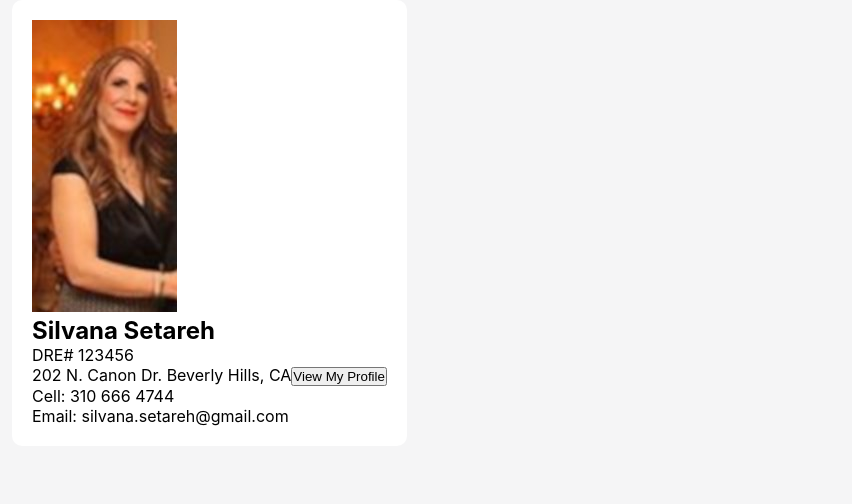
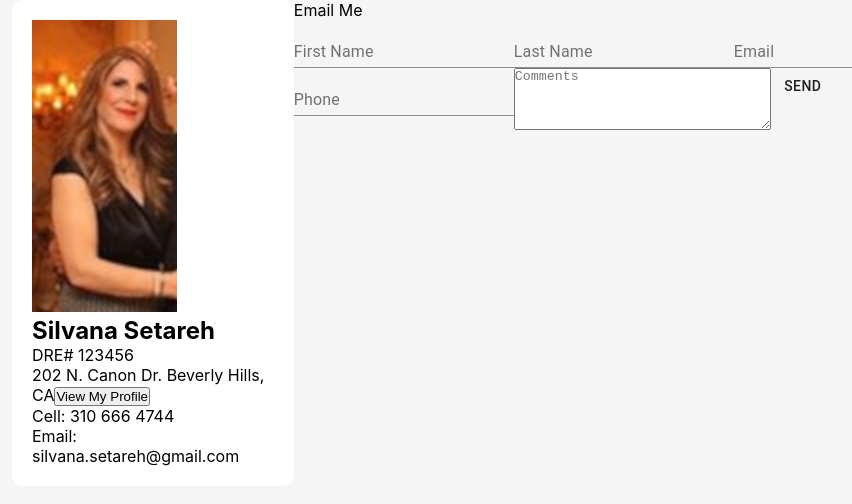
Before and after one commit to rissandimo/silvana-setareh-real-estate, a React (Create React App) app: page / in a window 1280 px wide. Shown: the top 504 px of the page, without its empty margins (78-930 px from the left). Built offline with nearby package versions, Linux system fonts and the light colour scheme.

Commit message:
Added contact form

```diff
--- a/package.json
+++ b/package.json
@@ -3,6 +3,7 @@
   "version": "0.1.0",
   "private": true,
   "dependencies": {
+    "@material-ui/core": "^4.11.0",
     "@testing-library/jest-dom": "^5.11.4",
     "@testing-library/react": "^11.1.0",
     "@testing-library/user-event": "^12.1.10",
--- a/src/App.js
+++ b/src/App.js
@@ -1,12 +1,14 @@
 import './App.css';
+
 import About from './components/about/About';
+import Contact from './components/contact/Contact';
 
 function App() {
   return (
     <div className="app">
     <div className="topSection">
         <About />
-
+        <Contact />
     </div>
     </div>
   );
--- /dev/null
+++ b/src/components/contact/Contact.js
@@ -0,0 +1,40 @@
+import React, { useState } from 'react';
+import './Contact.css';
+
+import { Button, FormControl, TextareaAutosize, TextField } from '@material-ui/core';
+
+const Contact = () => {
+
+    const [firstName, setFirstName] = useState('');
+    const [lastName, setLastName] = useState('');
+    const [email, setEmail] = useState('');
+    const [phone, setPhone] = useState('');
+    const [comments, setComments] = useState('');
+
+    return (
+
+    <div className="contact">
+        <p>Email Me</p>
+        <form>
+            <FormControl>
+                <TextField value={firstName} label='First Name' onChange={e => setFirstName(e.target.value)} />
+            </FormControl>
+            <FormControl>
+                <TextField value={lastName} label='Last Name' onChange={e => setLastName(e.target.value)} />
+            </FormControl>
+            <FormControl>
+                <TextField value={email} label='Email' onChange={e => setEmail(e.target.value)} />
+            </FormControl>
+            <FormControl>
+                <TextField value={phone} label='Phone' onChange={e => setPhone(e.target.value)} />
+            </FormControl>
+            <FormControl>
+            <TextareaAutosize cols={30} rowsMin={4} placeholder="Comments" />
+            </FormControl>
+            <Button>Send</Button>
+        </form>
+    </div>
+    )
+}
+
+export default Contact;
```
Also changed, not shown: src/components/contact/Contact.css (added), 1 other file (tests, documents, lock files or other folders).
